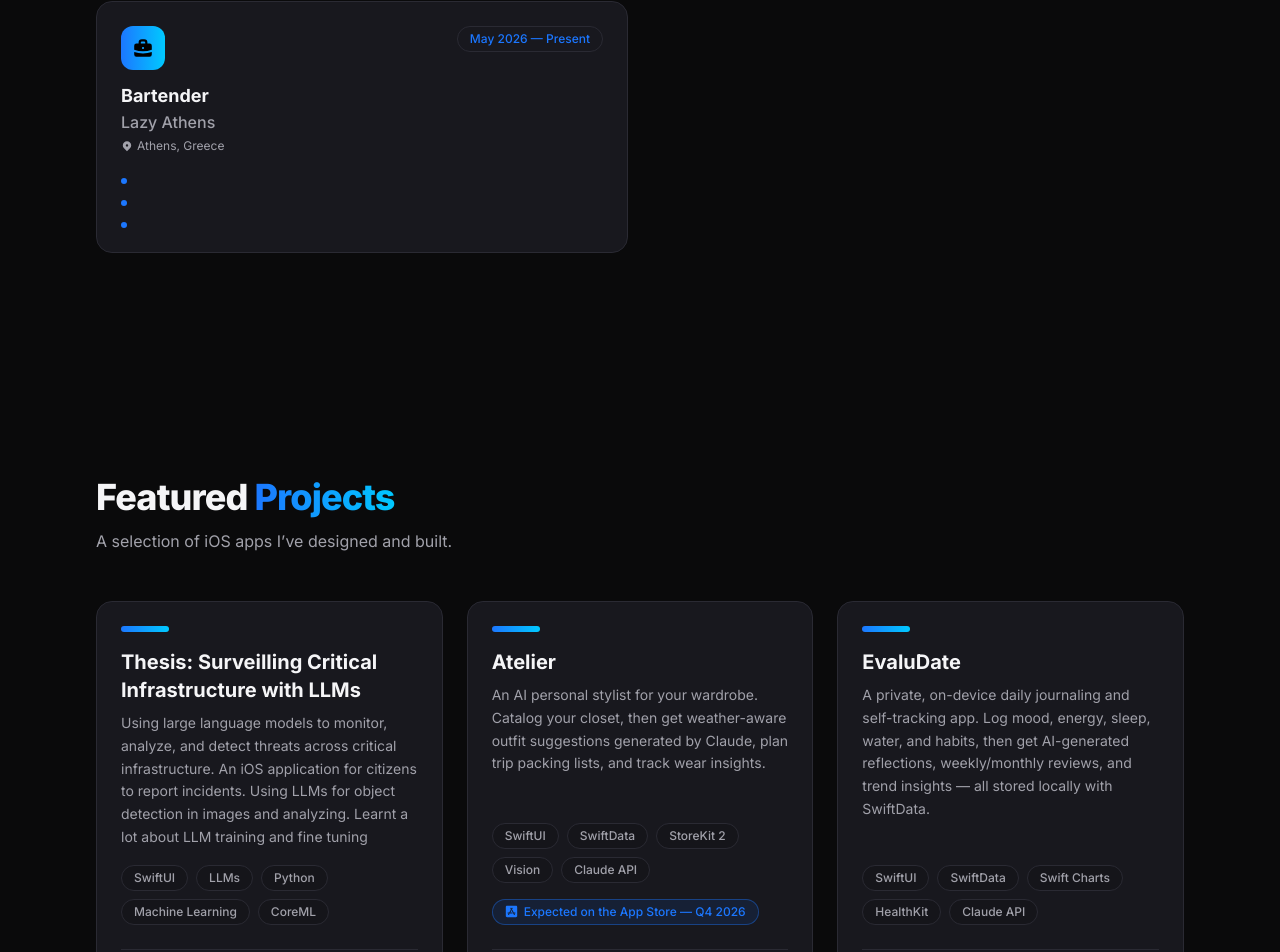
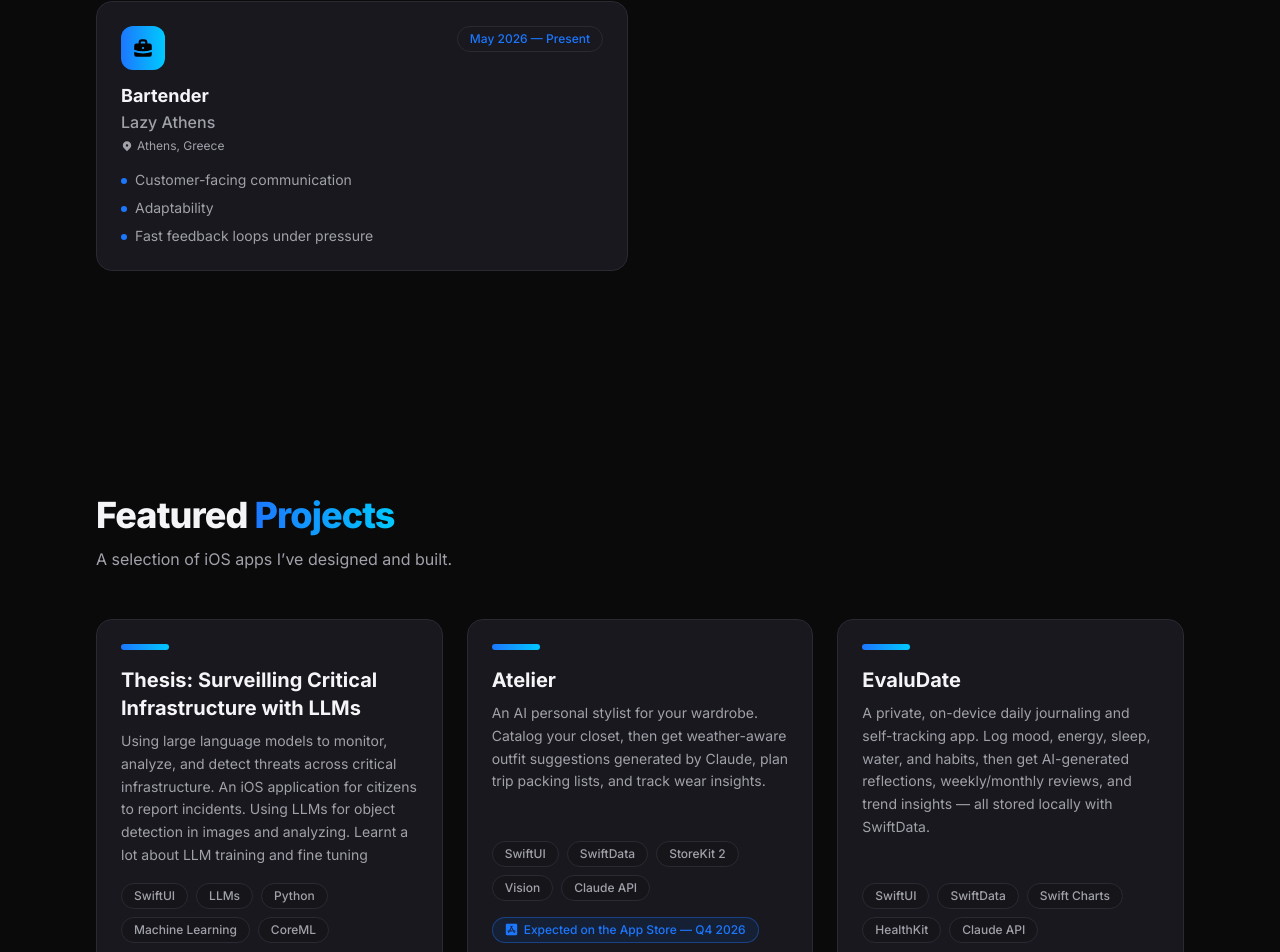
Before and after one commit to YungN3O/Portfolio, a React (Vite) app in the folder Web/: page / in a window 1280 px wide. Shown: the part 1767-2719 px from the top of the page. Built offline with nearby package versions, Linux system fonts and the light colour scheme.

Commit message:
updated some information

```diff
--- a/Web/src/data/content.js
+++ b/Web/src/data/content.js
@@ -60,9 +60,9 @@ export const experience = [
     period: 'May 2026 — Present',
     location: 'Athens, Greece',
     bullets: [
-      '',
-      '',
-      '',
+      'Customer-facing communication',
+      'Adaptability',
+      'Fast feedback loops under pressure',
     ],
   },
 
```
